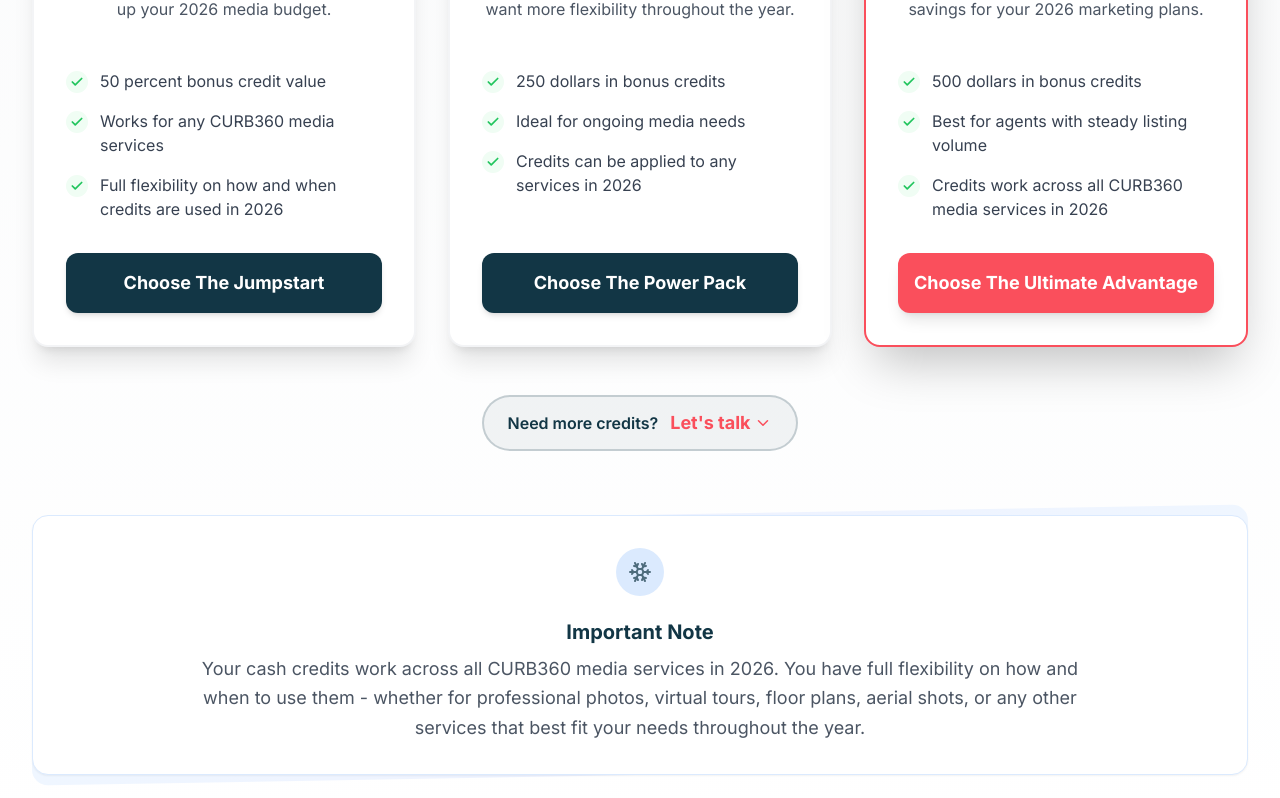
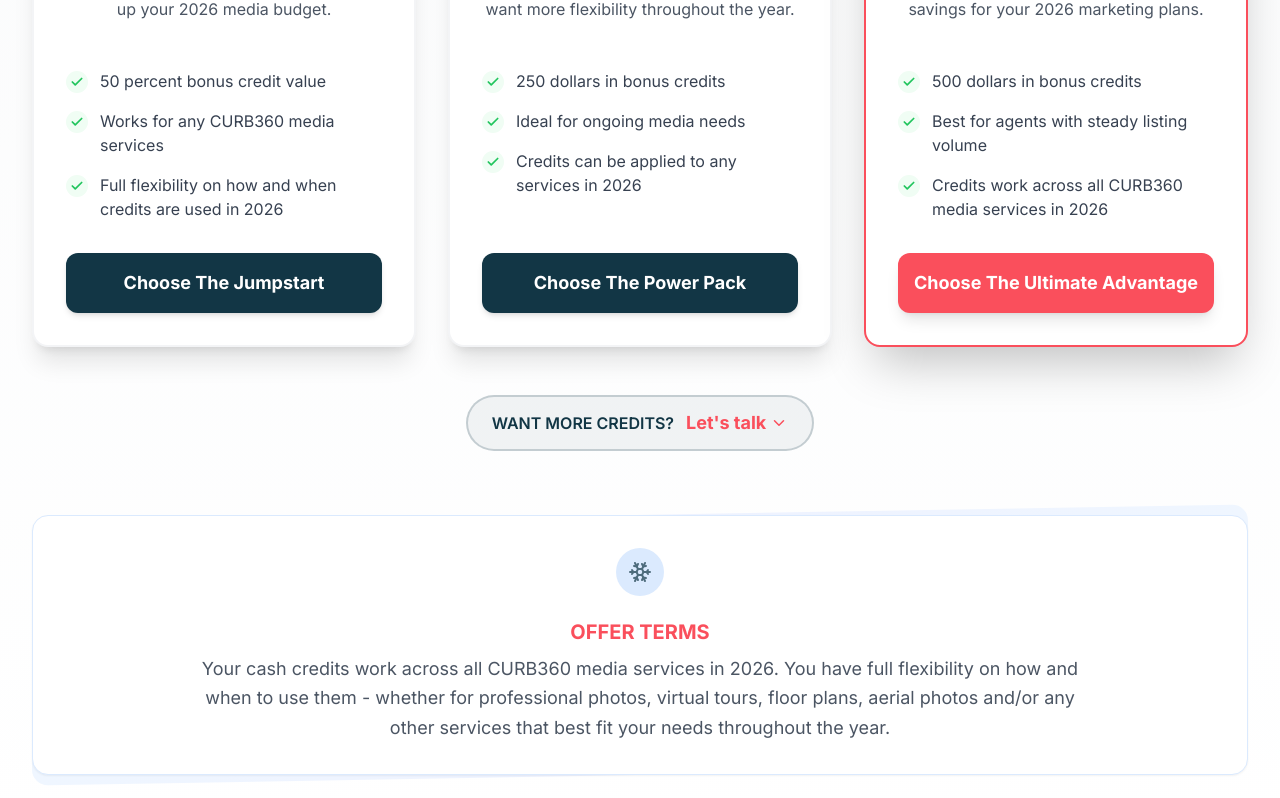
Before and after one commit to AlbinoLumi/End-Of-Year-Offer-CURB360, a React (Vite) app: page / in a window 1280 px wide. Shown: the part 1999-2797 px from the top of the page. Built offline with nearby package versions, Linux system fonts and the light colour scheme.

Commit message:
Update Packages section: change 'Need more credits' to 'WANT MORE CREDITS', change 'Important Note' to 'OFFER TERMS' in red, update text to use 'aerial photos and/or'

```diff
--- a/components/Packages.tsx
+++ b/components/Packages.tsx
@@ -149,7 +149,7 @@
         <div className="mt-12 text-center">
           <div className="inline-flex flex-col items-center gap-2">
             <div className="inline-flex items-center gap-3 bg-brandBlue/5 border-2 border-brandBlue/20 rounded-full px-6 py-3 hover:border-brandRed/40 hover:bg-brandRed/5 transition-all">
-              <span className="text-brandBlue font-semibold">Need more credits?</span>
+              <span className="text-brandBlue font-semibold">WANT MORE CREDITS?</span>
               <button
                 onClick={() => setShowEmailOptions(!showEmailOptions)}
                 className="text-brandRed hover:text-red-600 font-bold text-lg transition-colors inline-flex items-center gap-1"
@@ -191,9 +191,9 @@
                 <div className="inline-block p-3 bg-blue-100 text-brandBlue rounded-full mb-4">
                     <Snowflake className="animate-pulse" size={24} />
                 </div>
-                <h4 className="text-xl font-bold text-brandBlue mb-2">Important Note</h4>
+                <h4 className="text-xl font-bold text-brandRed mb-2">OFFER TERMS</h4>
                 <p className="text-gray-600 text-lg leading-relaxed max-w-4xl mx-auto">
-                    Your cash credits work across all CURB360 media services in 2026. You have full flexibility on how and when to use them - whether for professional photos, virtual tours, floor plans, aerial shots, or any other services that best fit your needs throughout the year.
+                    Your cash credits work across all CURB360 media services in 2026. You have full flexibility on how and when to use them - whether for professional photos, virtual tours, floor plans, aerial photos and/or any other services that best fit your needs throughout the year.
                 </p>
             </div>
         </div>
```
